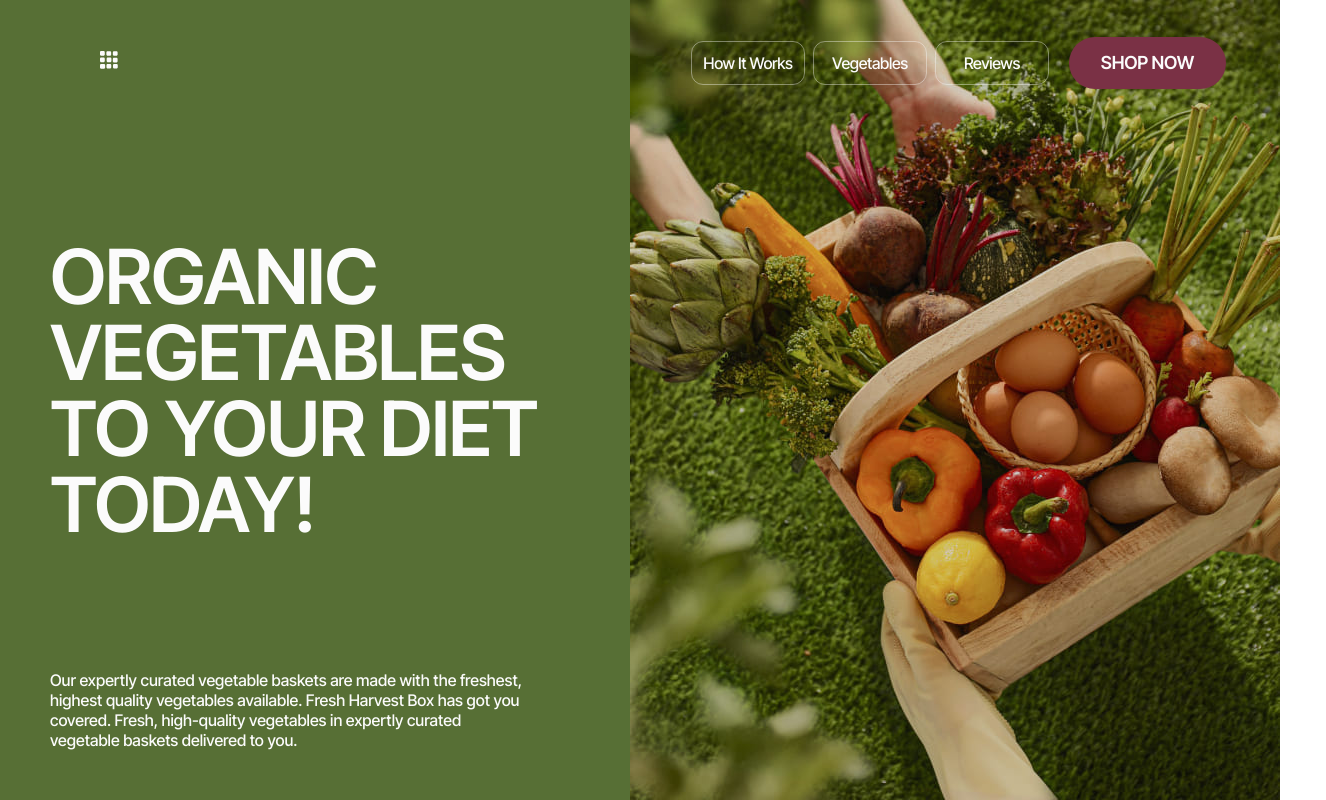
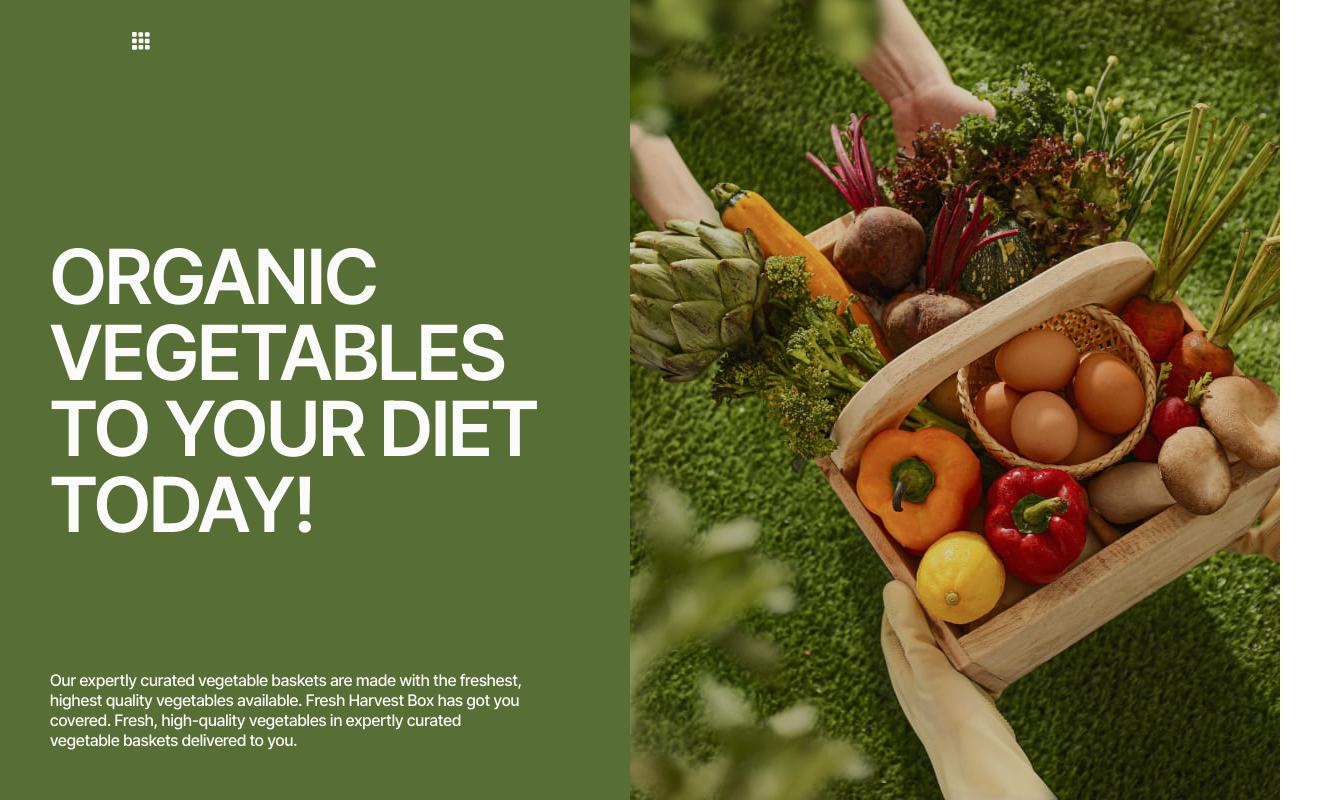
Before and after one commit to Vlad22523/project-WebMaestros, a website built with Vite: page src/index.html in a window 1280 px wide. Shown: the whole page, 1326 px wide, since content can reach past the window. Built offline with nearby package versions, Linux system fonts and the light colour scheme.

Commit message:
save project

```diff
--- a/src/css/sections.css/header.css
+++ b/src/css/sections.css/header.css
@@ -1,17 +1,29 @@
 .header {
+    position: relative;
+    max-width: 1280px;
+    margin: 0 auto;
+}
+
+.header-container {
     display: flex;
+    position: absolute;
+    top: 32px;
     align-items: baseline;
     padding: 0 100px;
-    position: absolute;
-    top: 32px;
 }
 
-.header-logo-container {
+/* .header-navigation {
     display: flex;
+    align-items: center;
+    flex-grow: 1;
+} */
+
+ .header-logo-container {
     gap: 8px;
     padding-top: 19px;
     padding-bottom: 19px;
     margin-right: 397px;
+    align-items: baseline;
 }
 
 .header-logo{
@@ -68,3 +80,21 @@
 .header-button:focus {
     background-color: #622133;
 }
+
+@media screen and (min-width: 768px) {
+    .header {
+        padding: 0 32px;
+    }
+
+    .header-list {
+        display: none;
+    }
+
+    .header-button {
+        display: none;
+    }
+}
+
+@media screen and (max-width: 320px) {
+
+}
--- a/src/partials/header.html
+++ b/src/partials/header.html
@@ -1,16 +1,30 @@
 <header class="header">
-  <div class="header-logo-container">
+  <div class="header-container">
+    <nav class="header-navigation">
+      <a
+        class="header-logo"
+        href="../index.html"
+        aria-label="Green Harvest website logo"
+      >
         <svg class="header-logo" width="18" height="18">
           <use href="./img/icons.svg#icon-logo"></use>
         </svg>
         <svg class="logo-text" width="168" height="15">
           <use href="./img/icons.svg#logo-text"></use>
         </svg>
+      </a>
+      <ul class="header-list">
+        <li class="header-item">
+          <a class="header-link" href="">How It Works</a>
+        </li>
+        <li class="header-item">
+          <a class="header-link" href="">Vegetables</a>
+        </li>
+        <li class="header-item">
+          <a class="header-link" href="">Reviews</a>
+        </li>
+      </ul>
+    </nav>
+    <button class="header-button" type="button">SHOP NOW</button>
   </div>
-  <ul class="header-list">
-    <li class="header-item">How It Works</li>
-    <li class="header-item">Vegetables</li>
-    <li class="header-item">Reviews</li>
-  </ul>
-  <button class="header-button" type="button">SHOP NOW</button>
 </header>
```
Lines whose indentation alone changed are shown as unchanged.
